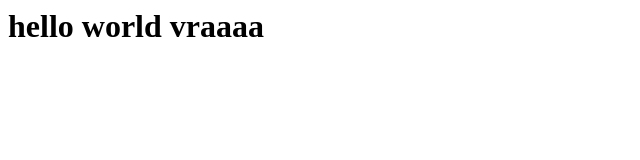
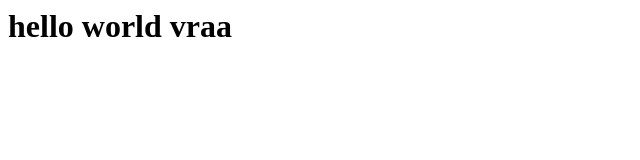
Before and after one commit to PhillTartari92/git-cours, a plain HTML site: page index.html in a window 1280 px wide. Shown: the full height of the page, 0-640 px from the left. Drawn offline with Linux system fonts and the light colour scheme.

Commit message:
Bonjour
commit

```diff
--- a/index.html
+++ b/index.html
@@ -7,6 +7,6 @@
     <title>HELLO WORLD</title>
 </head>
 <body>
-    <h1>hello world vraaaa</h1>
+    <h1>hello world vraa</h1>
 </body>
 </html>
```
